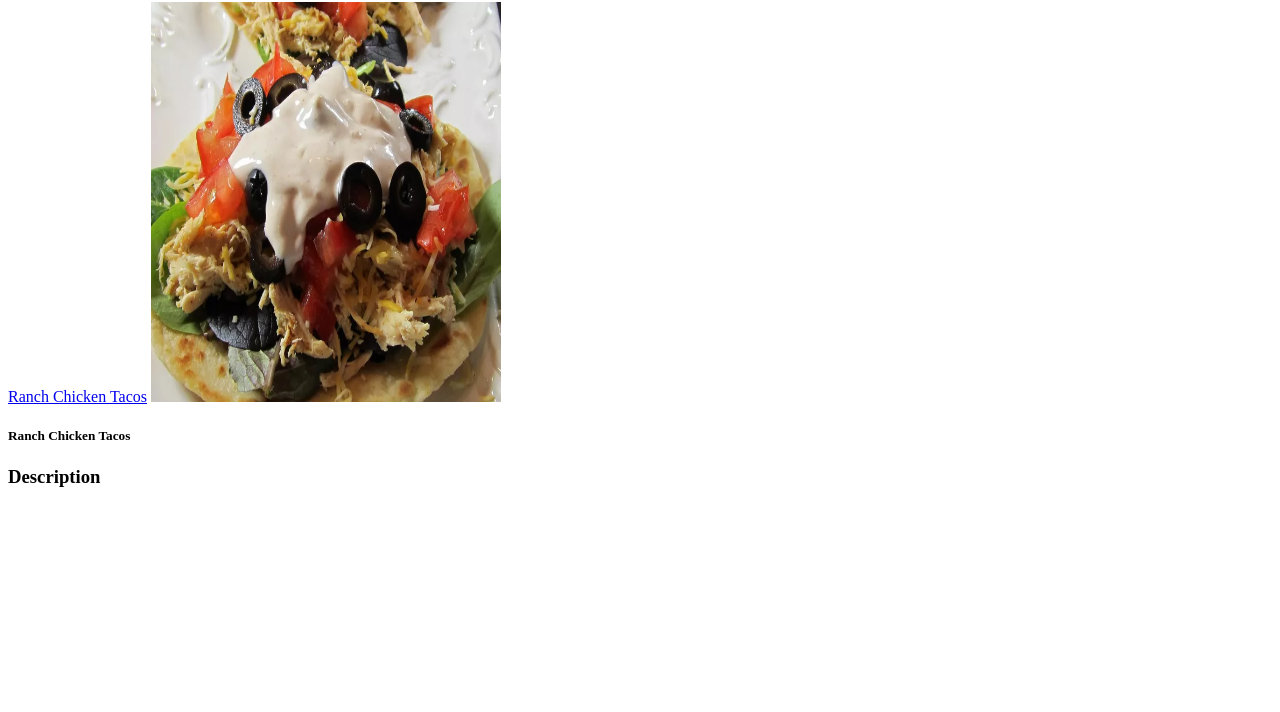
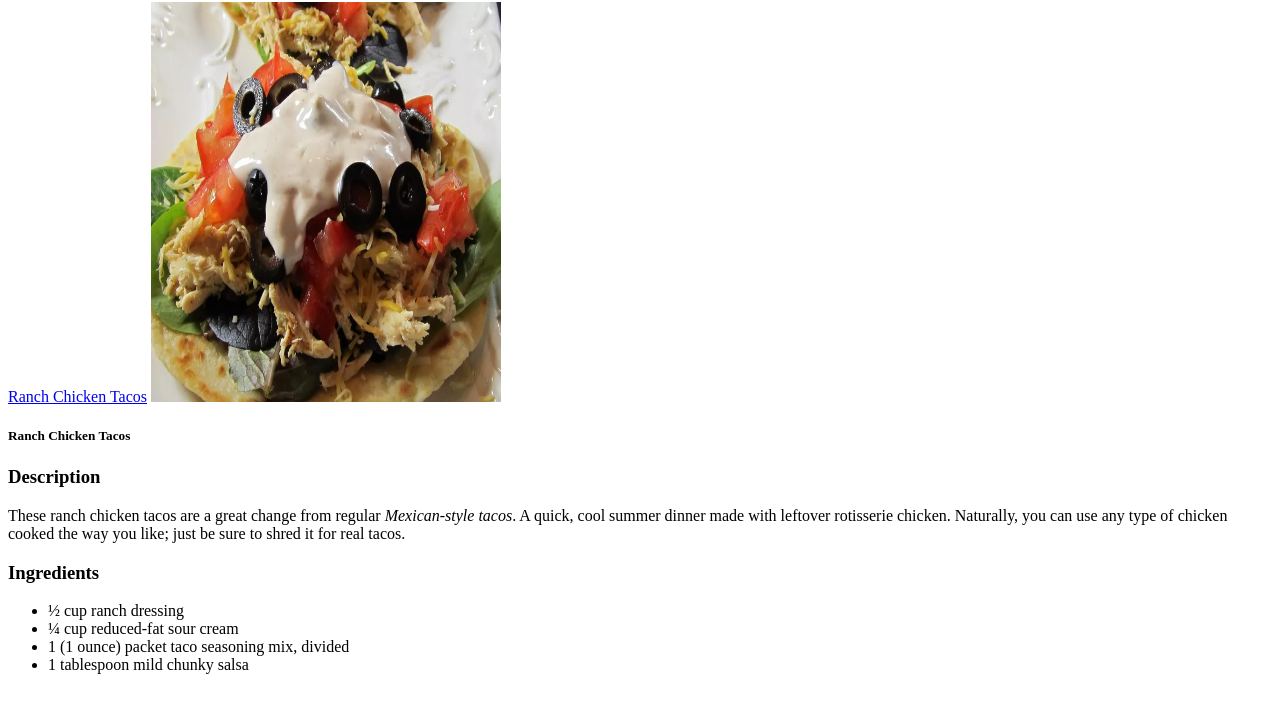
Before and after one commit to SivaJW17/odin-recipes, a plain HTML site: page recipes/tacos.html in a window 1280 px wide. Shown: the part 78-790 px from the top of the page. Drawn offline with Linux system fonts and the light colour scheme.

```diff
--- a/recipes/tacos.html
+++ b/recipes/tacos.html
@@ -18,5 +18,14 @@
         <h5>Ranch Chicken Tacos</h5>
 
         <h3>Description</h3>
+        <p>These ranch chicken tacos are a great change from regular <em>Mexican-style tacos</em>. A quick, cool summer dinner made with leftover rotisserie chicken. Naturally, you can use any type of chicken cooked the way you like; just be sure to shred it for real tacos.</p>
+
+        <h3>Ingredients</h3>
+        <ul>
+            <li>½ cup ranch dressing</li>
+            <li>¼ cup reduced-fat sour cream</li>
+            <li>1 (1 ounce) packet taco seasoning mix, divided</li>
+            <li>1 tablespoon mild chunky salsa</li>
+        </ul>
     </body>
  </html>
```
Also changed, not shown: index.html (+1 -0 lines), recipes/lasagna.html (+2 -2 lines).
